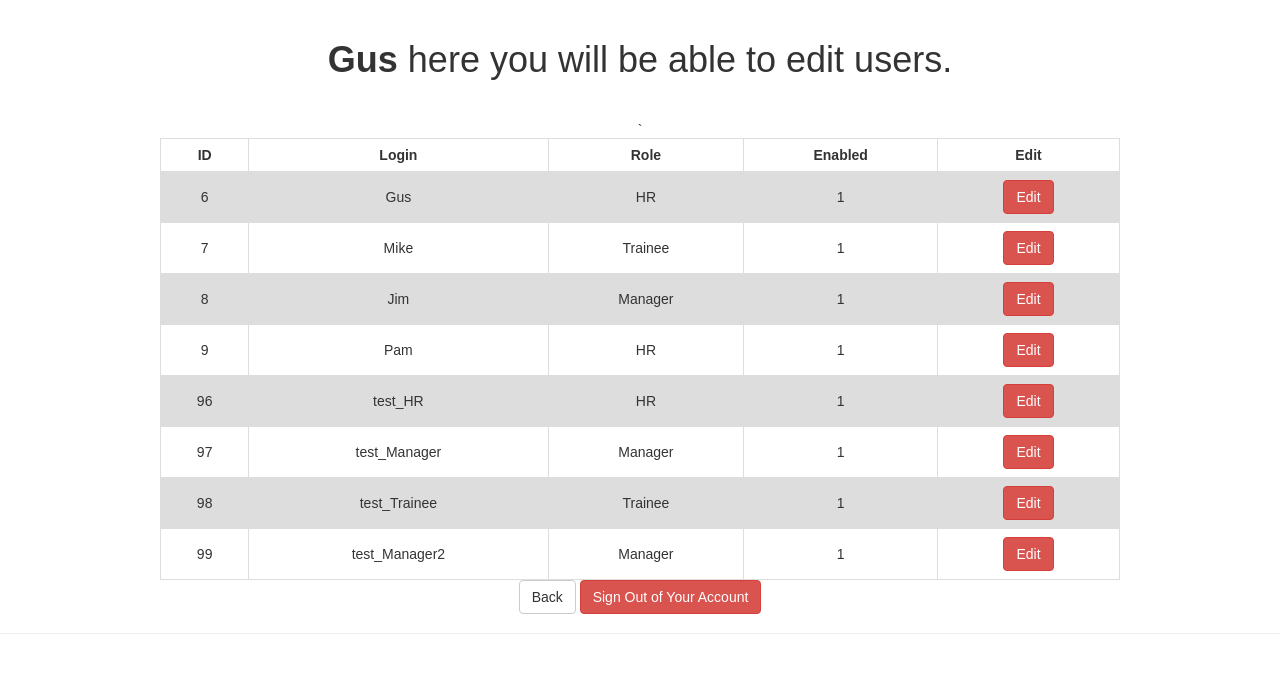
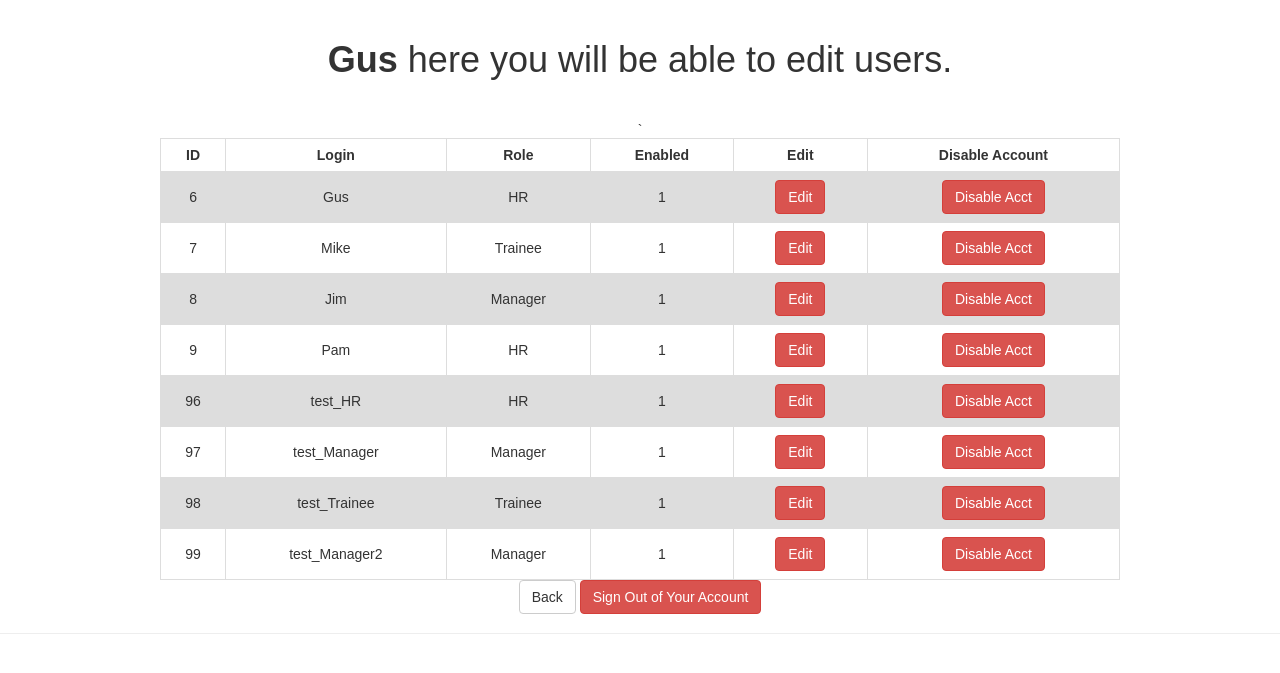
Before and after one commit to DmitriyKom/ABCDY, a PHP site: page /showAllUsers.php in a window 1280 px wide. Shown: the top 673 px of the page. Run offline with PHP 8.4, Linux system fonts and the light colour scheme; a user stored in the database is signed in; data comes from the database, SQL or seed files in the repository; a stand-in replaces the project's code that opens the database connection.

Commit message:
button enable/disable account added
button enable/disable account is added

```diff
--- a/showAllUsers.php
+++ b/showAllUsers.php
@@ -51,6 +51,7 @@ if(!isset($_SESSION["loggedin"]) || $_SESSION["loggedin"] !== true || !isset($_S
 					<th>Role</th>
 					<th>Enabled</th>
 					<th>Edit</th>
+					<th>Disable Account</th>
 				  </tr>
 
 			`			<?php
@@ -66,6 +67,13 @@ if(!isset($_SESSION["loggedin"]) || $_SESSION["loggedin"] !== true || !isset($_S
 										$web_string.="<td>$row[role]</td>";
 										$web_string.="<td>$row[enabled]</td>";
 										$web_string.='<td><a href="./php_scripts/editAccount.php" class="btn btn-danger" id="'.$row[id].'">Edit</a></td>';
+										$_disable="";
+										if($row[enabled]==1){
+											$_disable = "Disable";
+										}else{
+											$_disable = "Enable";
+										}
+										$web_string.='<td><a href="./php_scripts/disableAccount.php" class="btn btn-danger" id="'.$row[id].'">'.$_disable .' Acct</a></td>';
 										$web_string.="</tr>";
 										echo $web_string;
 
```
